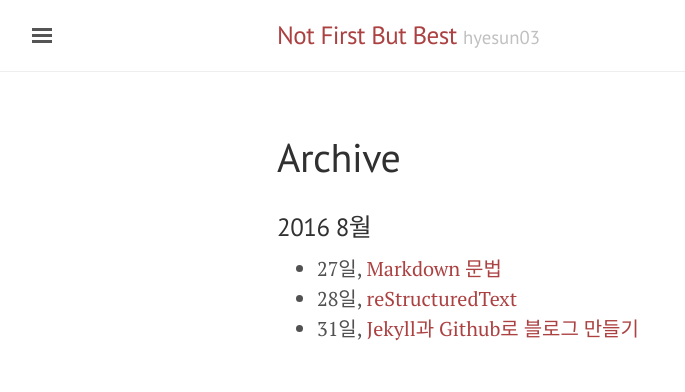
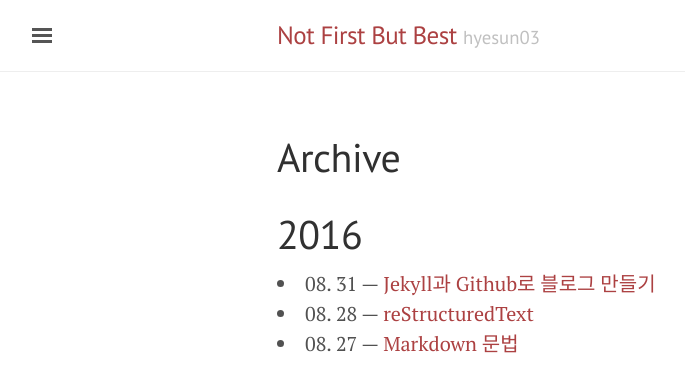
Before and after one commit to hyesun03/hyesun03.github.io, a Jekyll site: the page built from archive.md, in a window 1280 px wide. Shown: the top 392 px of the page, without its empty margins (3-688 px from the left). Built offline with Jekyll 4.4.1, drawn with Linux system fonts in a browser that asks for light colours; comment, search, counter and statistics services are not loaded.

Commit message:
arhive 수정. 최근 글이 최상단에 오게.

```diff
--- a/_layouts/default.html
+++ b/_layouts/default.html
@@ -21,9 +21,9 @@
 
       <div class="container content">
         {{ content }}
+        {% include comments.html %}
+      </div>
 
-      </div>
-      {% include comments.html %}
     </div>
 
     <label for="sidebar-checkbox" class="sidebar-toggle"></label>
@@ -45,5 +45,6 @@
         }, false);
       })(document);
     </script>
+    <script id="dsq-count-scr" src="//hyesun03.disqus.com/count.js" async></script>
   </body>
 </html>
--- a/archive.md
+++ b/archive.md
@@ -2,7 +2,21 @@
 layout: page
 title: Archive
 ---
-### 2016 8월
+<!-- ### 2016 8월
 * 27일, [Markdown 문법](/page3)
 * 28일, [reStructuredText](/page2)
-* 31일, [Jekyll과 Github로 블로그 만들기](/)
+* 31일, [Jekyll과 Github로 블로그 만들기](/) -->
+
+{% for post in site.posts %}
+{% capture currentyear %}{{ post.date | date: "%Y" }}{% endcapture %}
+{% if currentyear != year %}
+  {% unless forloop.first %}
+    <ul>
+  {% endunless %}
+  <h1>{{ currentyear }}</h1>
+    {% capture year %}{{ currentyear }}{% endcapture %}
+  {% endif %}
+
+  <li>{{ post.date | date: "%m. %d" }} — <a href="{{ post.url }}">{{ post.title }}</a></li>
+
+{% endfor %}
```
Also changed, not shown: _includes/comments.html (+6 -6 lines), 1 other file.
